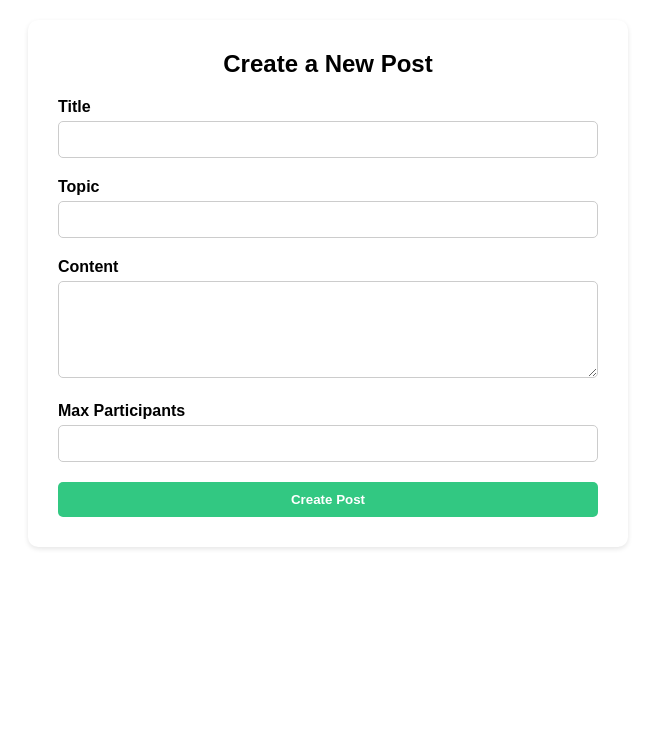
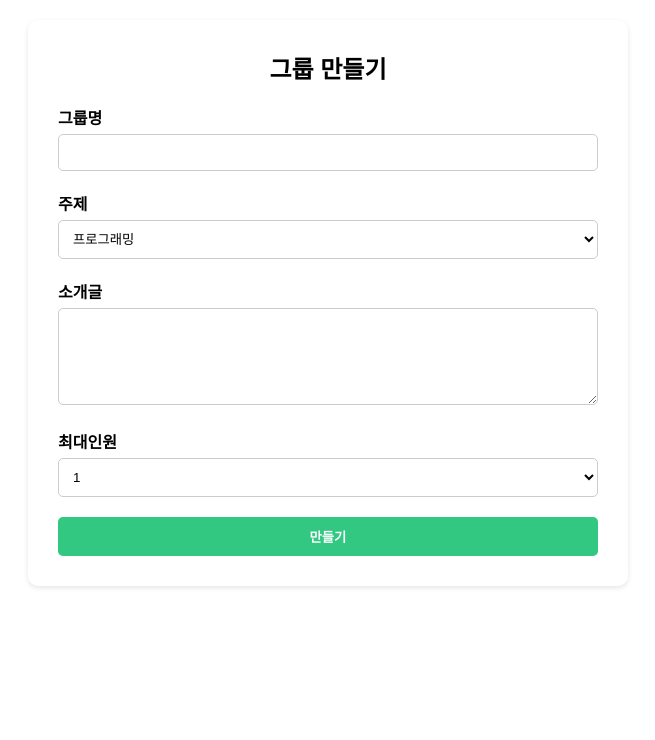
Before and after one commit to ggam9/PBL2, a Flask app: page /create_post in a window 1280 px wide. Shown: the part 60-800 px from the top of the page, without its empty margins (312-967 px from the left). Run offline with Flask 3, Linux system fonts and the light colour scheme; a user stored in the database is signed in.

Commit message:
Update create_post.html
인원수, 주제 select로 수정

```diff
--- a/templates/create_post.html
+++ b/templates/create_post.html
@@ -1,6 +1,6 @@
 {% extends "base.html" %}
 
-{% block title %}그룹 만들기기{% endblock %}
+{% block title %}그룹 만들기{% endblock %}
 
 {% block content %}
     <style>
@@ -100,7 +100,8 @@
         }
 
         .form-container input,
-        .form-container textarea {
+        .form-container textarea,
+        .form-container select{
             width: 100%;
             padding: 10px;
             margin-top: 5px;
@@ -123,6 +124,7 @@
 
         .form-container button[type="submit"]:hover {
             background-color: #28a874;
+            transition: 0.2s;
         }
 
         .alert {
@@ -145,25 +147,38 @@
 <body>
     <div class="container">
         <div class="form-container">
-            <h2>Create a New Post</h2>
+            <h2>그룹 만들기</h2>
             <form method="POST">
                 <div class="form-group">
-                    <label for="title">Title</label>
+                    <label for="title">그룹명</label>
                     <input type="text" id="title" name="title" class="form-control" required>
                 </div>
                 <div class="form-group">
-                    <label for="topic">Topic</label>
-                    <input type="text" id="topic" name="topic" class="form-control" required>
+                    <label for="topic">주제</label>
+                    <select id="topic" name="topic" class="form-control" required>
+                        <option value="프로그래밍">프로그래밍</option>
+                        <option value="공무원">공무원</option>
+                        <option value="중고등학교">중고등학교</option>
+                        <option value="대학교">대학교</option>
+                        <option value="자격증">자격증</option>
+                        <option value="기타">기타</option>
+                    </select>
                 </div>
                 <div class="form-group">
-                    <label for="content">Content</label>
+                    <label for="content">소개글</label>
                     <textarea id="content" name="content" class="form-control" rows="5" required></textarea>
                 </div>
                 <div class="form-group">
-                    <label for="max_participants">Max Participants</label>
-                    <input type="number" id="max_participants" name="max_participants" class="form-control" min="1" required>
+                    <label for="max_participants">최대인원</label>
+                    <select id="max_participants" name="max_participants" class="form-control" required>
+                        <option value="1">1</option>
+                        <option value="2">2</option>
+                        <option value="3">3</option>
+                        <option value="4">4</option>
+                        <option value="5">5</option>
+                    </select>
                 </div>
-                <button type="submit" class="btn btn-primary">Create Post</button>
+                <button type="submit" class="btn btn-primary">만들기</button>
             </form>
             {% with messages = get_flashed_messages(with_categories=true) %}
               {% if messages %}
```
